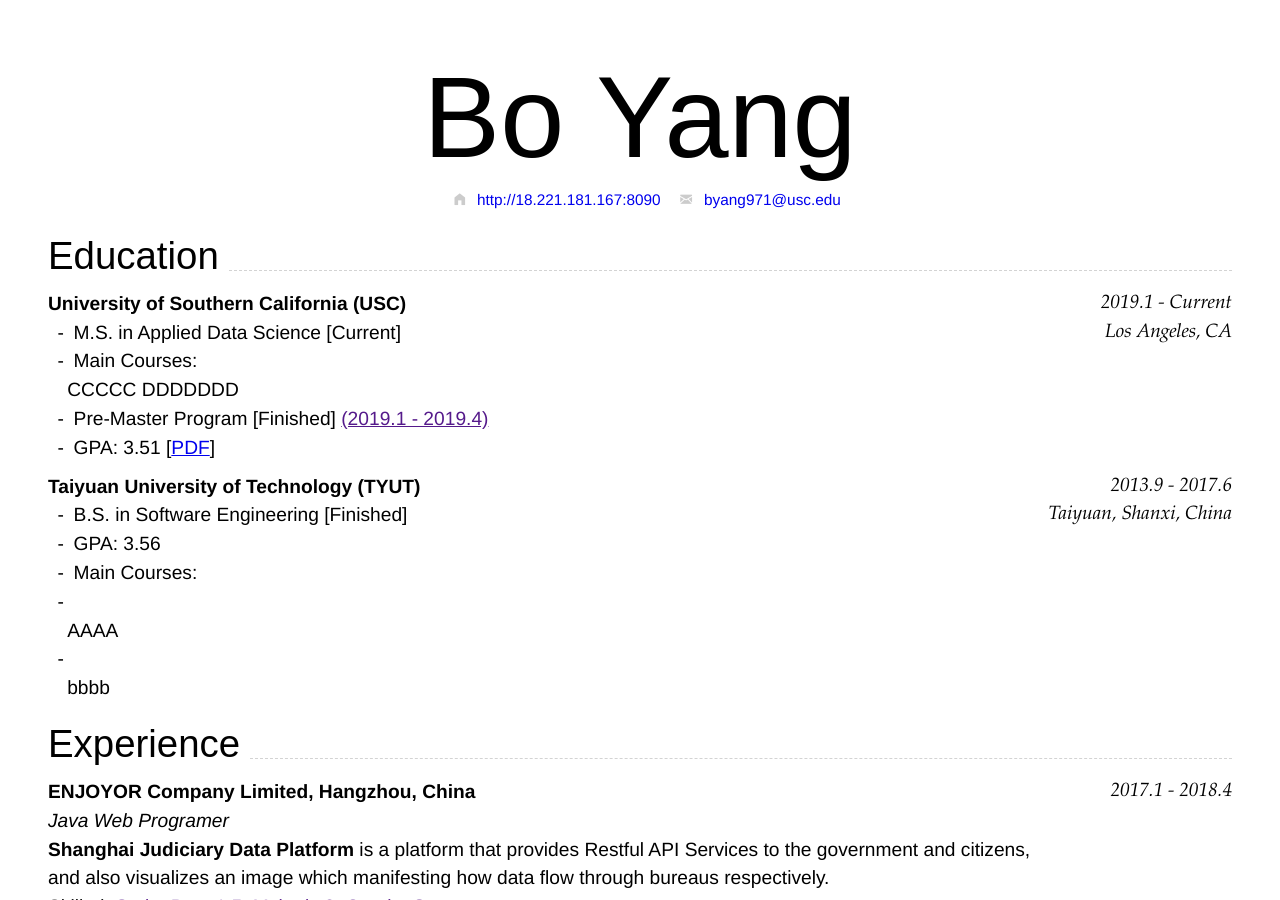
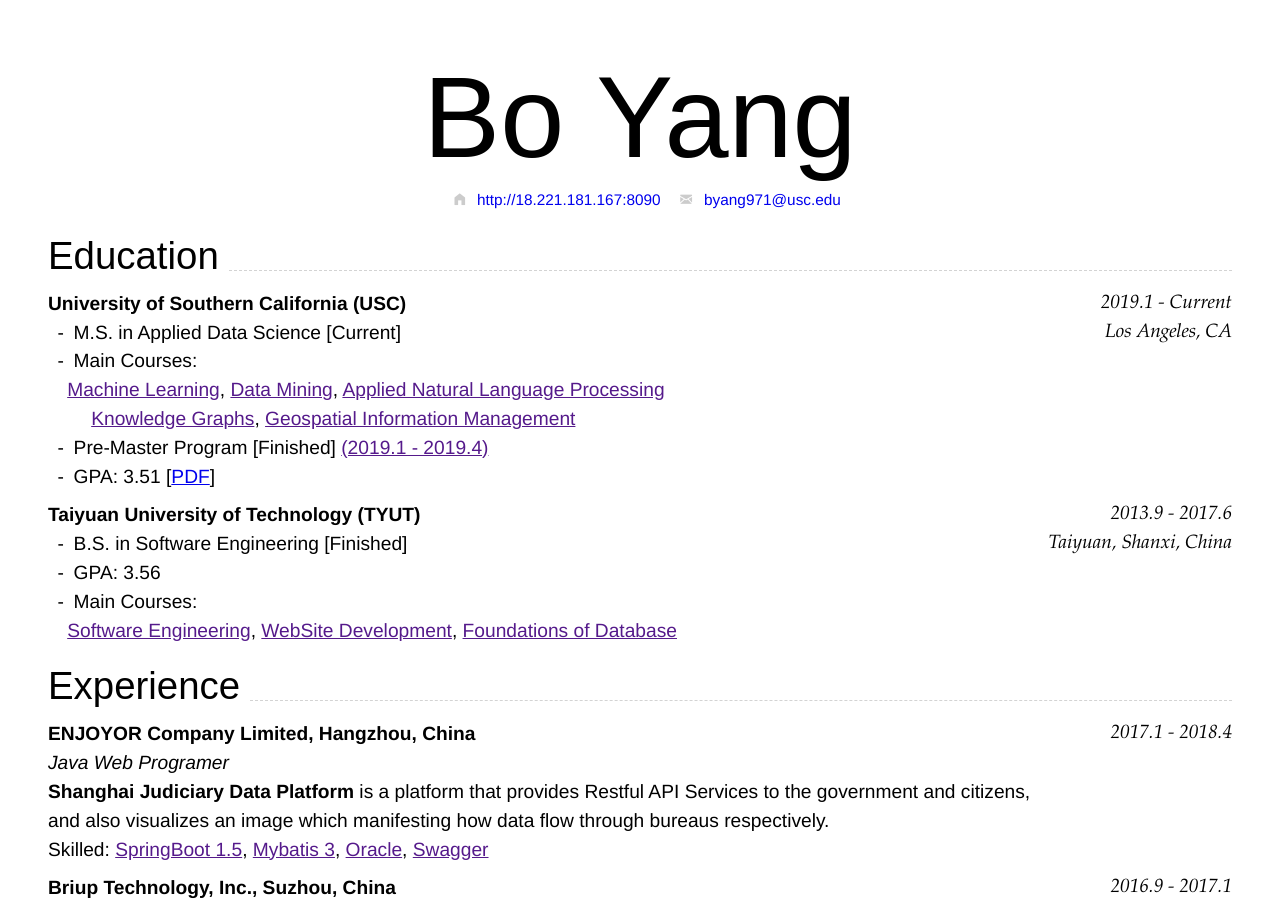
Before and after one commit to callmeorangecat/resume, a Jekyll site: the page built from index.md, in a window 1280 px wide and 900 px high. Built offline with Jekyll 4.4.1, drawn with Linux system fonts in a browser that asks for light colours.

Commit message:
MAIN COURSES

````diff
--- a/index.md
+++ b/index.md
@@ -20,8 +20,9 @@ Los Angeles, CA
 ```
 - M.S. in Applied Data Science [Current]
 - Main Courses:
-> CCCCC
-> DDDDDDD
+> [Machine Learning](), [Data Mining](), [Applied Natural Language Processing]() <br>
+> [Knowledge Graphs](), [Geospatial Information Management]() <br>
+
 - Pre-Master Program [Finished] [(2019.1 - 2019.4)]()
 - GPA: 3.51 [[PDF](assets/ia_grade.pdf)]
 
@@ -32,8 +33,7 @@ Taiyuan, Shanxi, China
 - B.S. in Software Engineering [Finished]
 - GPA: 3.56
 - Main Courses:
-- > AAAA
-- > bbbb
+> [Software Engineering](), [WebSite Development](), [Foundations of Database]() <br>
 
 ## Experience
 
````
